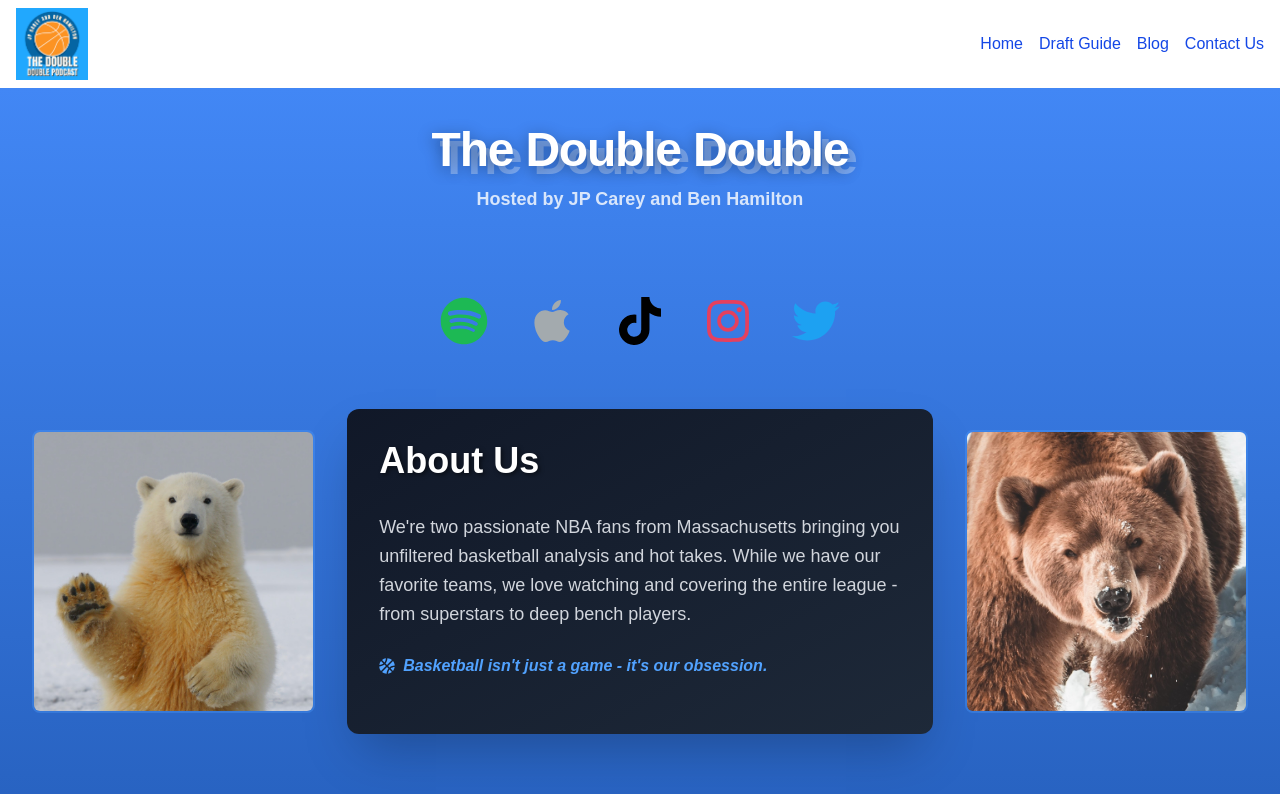
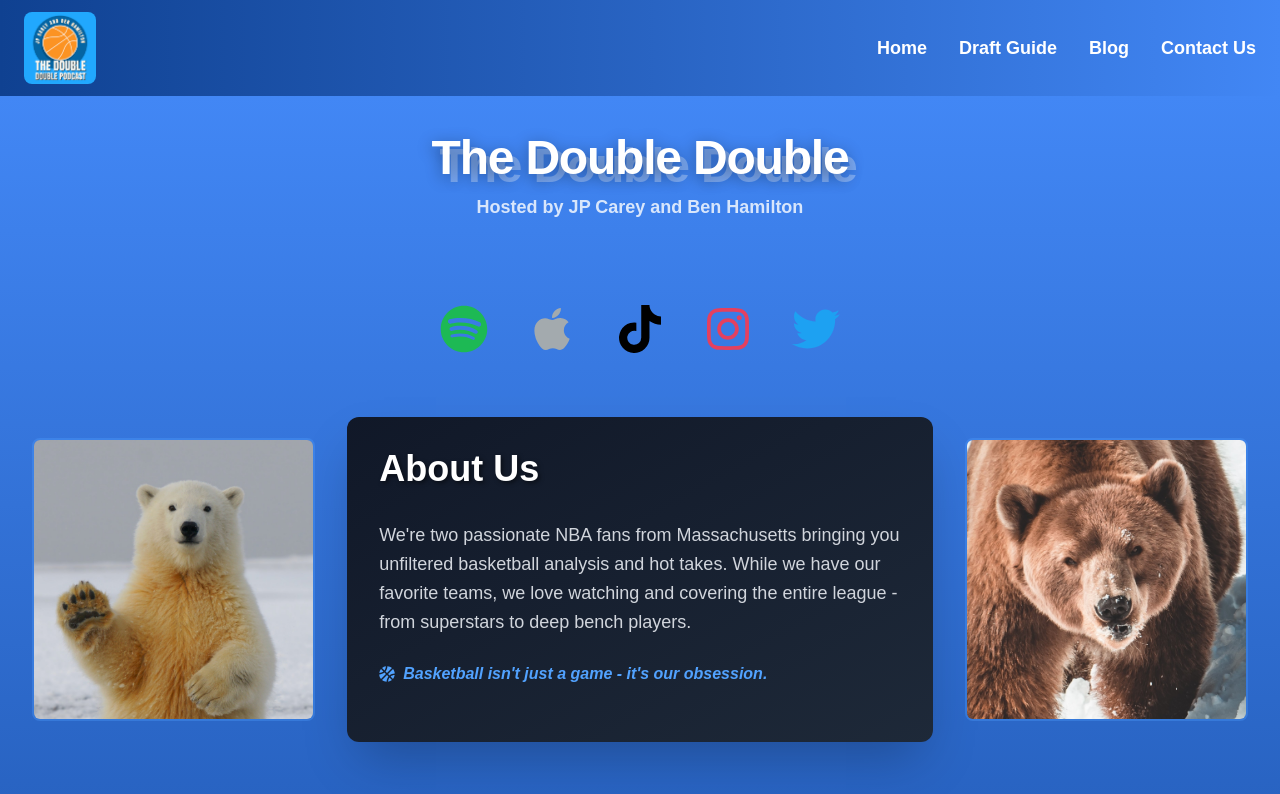
Before and after one commit to Bkhamilton/double-double-website, a Next.js app: page / in a window 1280 px wide. Shown: the top 794 px of the page. Built offline with nearby package versions, Linux system fonts and the light colour scheme.

Commit message:
Improve NavBar styling with gradient background and hover effects
Co-authored-by: Bkhamilton <43786988+Bkhamilton@users.noreply.github.com>

```diff
--- a/components/NavBar/MenuPopup/MenuPopup.tsx
+++ b/components/NavBar/MenuPopup/MenuPopup.tsx
@@ -11,24 +11,24 @@ interface MenuPopupProps {
 
 const MenuPopup: React.FC<MenuPopupProps> = ({ onClick, active }) => {
     return (
-        <div className={`fixed top-0 left-0 w-4/5 h-full bg-white z-50 ${active ? 'block' : 'hidden'}`}>
-            <button className="absolute top-4 right-4 text-gray-700 focus:outline-none" onClick={onClick}>
-                <svg className="w-6 h-6" fill="none" stroke="currentColor" viewBox="0 0 24 24" xmlns="http://www.w3.org/2000/svg">
+        <div className={`fixed top-0 left-0 w-4/5 h-full bg-gradient-to-b from-[#0f4191] to-[#4287f5] z-50 ${active ? 'block' : 'hidden'} shadow-2xl`}>
+            <button className="absolute top-4 right-4 text-white focus:outline-none hover:text-blue-200 transition-colors duration-300" onClick={onClick}>
+                <svg className="w-7 h-7" fill="none" stroke="currentColor" viewBox="0 0 24 24" xmlns="http://www.w3.org/2000/svg">
                     <path strokeLinecap="round" strokeLinejoin="round" strokeWidth="2" d="M6 18L18 6M6 6l12 12"></path>
                 </svg>
             </button>
             <ul className="mt-16 space-y-4 text-left items-start p-4">
                 <li>
-                    <Link href="/" className="text-blue-700 block py-2" onClick={onClick}>Home</Link>
+                    <Link href="/" className="text-white font-semibold text-xl block py-3 hover:text-blue-200 hover:pl-2 transition-all duration-300" onClick={onClick}>Home</Link>
                 </li>
                 <li>
-                    <Link href="/draftGuide" className="text-blue-700 block py-2" onClick={onClick}>Draft Guide</Link>
+                    <Link href="/draftGuide" className="text-white font-semibold text-xl block py-3 hover:text-blue-200 hover:pl-2 transition-all duration-300" onClick={onClick}>Draft Guide</Link>
                 </li>
                 <li>
-                    <Link href="/blog" className="text-blue-700 block py-2" onClick={onClick}>Blog</Link>
+                    <Link href="/blog" className="text-white font-semibold text-xl block py-3 hover:text-blue-200 hover:pl-2 transition-all duration-300" onClick={onClick}>Blog</Link>
                 </li>
                 <li>
-                    <Link href="/contact" className="text-blue-700 block py-2" onClick={onClick}>Contact Us</Link>
+                    <Link href="/contact" className="text-white font-semibold text-xl block py-3 hover:text-blue-200 hover:pl-2 transition-all duration-300" onClick={onClick}>Contact Us</Link>
                 </li>
             </ul>
         </div>
--- a/components/NavBar/NavBar.jsx
+++ b/components/NavBar/NavBar.jsx
@@ -14,22 +14,22 @@ export default function NavBar() {
     };
 
     return (
-        <nav className="bg-white shadow-md">
-            <div className="container mx-auto px-4 py-2 flex justify-between items-center">
+        <nav className="bg-gradient-to-r from-[#0f4191] to-[#4287f5] shadow-lg">
+            <div className="container mx-auto px-6 py-3 flex justify-between items-center">
                 <div className="flex items-center">
                     <Link href="/">
-                        <Image className='flex items-center' src={'/logo.JPG'} alt="Double Double Logo" width={72} height={72} />
+                        <Image className='flex items-center rounded-lg hover:scale-105 transition-transform duration-300' src={'/logo.JPG'} alt="Double Double Logo" width={72} height={72} />
                     </Link>
                 </div>
-                <div className="hidden md:flex space-x-4">
-                    <Link className='text-blue-700' href="/">Home</Link>
-                    <Link className='text-blue-700' href="/draftGuide">Draft Guide</Link>
-                    <Link className='text-blue-700' href="/blog">Blog</Link>
-                    <Link className='text-blue-700' href="/contact">Contact Us</Link>
+                <div className="hidden md:flex space-x-8">
+                    <Link className='text-white font-semibold text-lg hover:text-blue-200 hover:scale-110 transition-all duration-300' href="/">Home</Link>
+                    <Link className='text-white font-semibold text-lg hover:text-blue-200 hover:scale-110 transition-all duration-300' href="/draftGuide">Draft Guide</Link>
+                    <Link className='text-white font-semibold text-lg hover:text-blue-200 hover:scale-110 transition-all duration-300' href="/blog">Blog</Link>
+                    <Link className='text-white font-semibold text-lg hover:text-blue-200 hover:scale-110 transition-all duration-300' href="/contact">Contact Us</Link>
                 </div>
                 <div className="md:hidden">
-                <button onClick={handleMenuToggle} className="text-gray-700 focus:outline-none">
-                    <svg className="w-6 h-6" fill="none" stroke="currentColor" viewBox="0 0 24 24" xmlns="http://www.w3.org/2000/svg">
+                <button onClick={handleMenuToggle} className="text-white focus:outline-none hover:text-blue-200 transition-colors duration-300">
+                    <svg className="w-7 h-7" fill="none" stroke="currentColor" viewBox="0 0 24 24" xmlns="http://www.w3.org/2000/svg">
                         <path strokeLinecap="round" strokeLinejoin="round" strokeWidth="2" d="M4 6h16M4 12h16M4 18h16"></path>
                     </svg>
                 </button>
```
